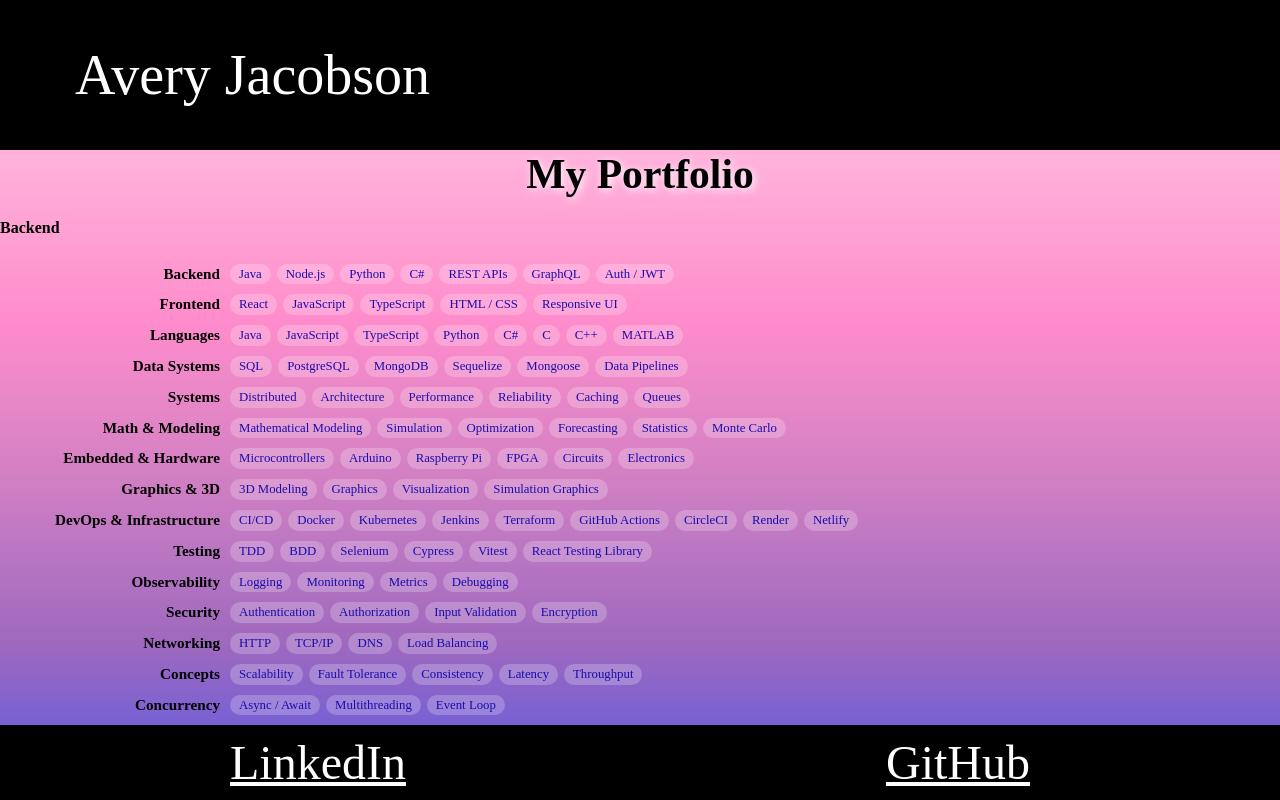
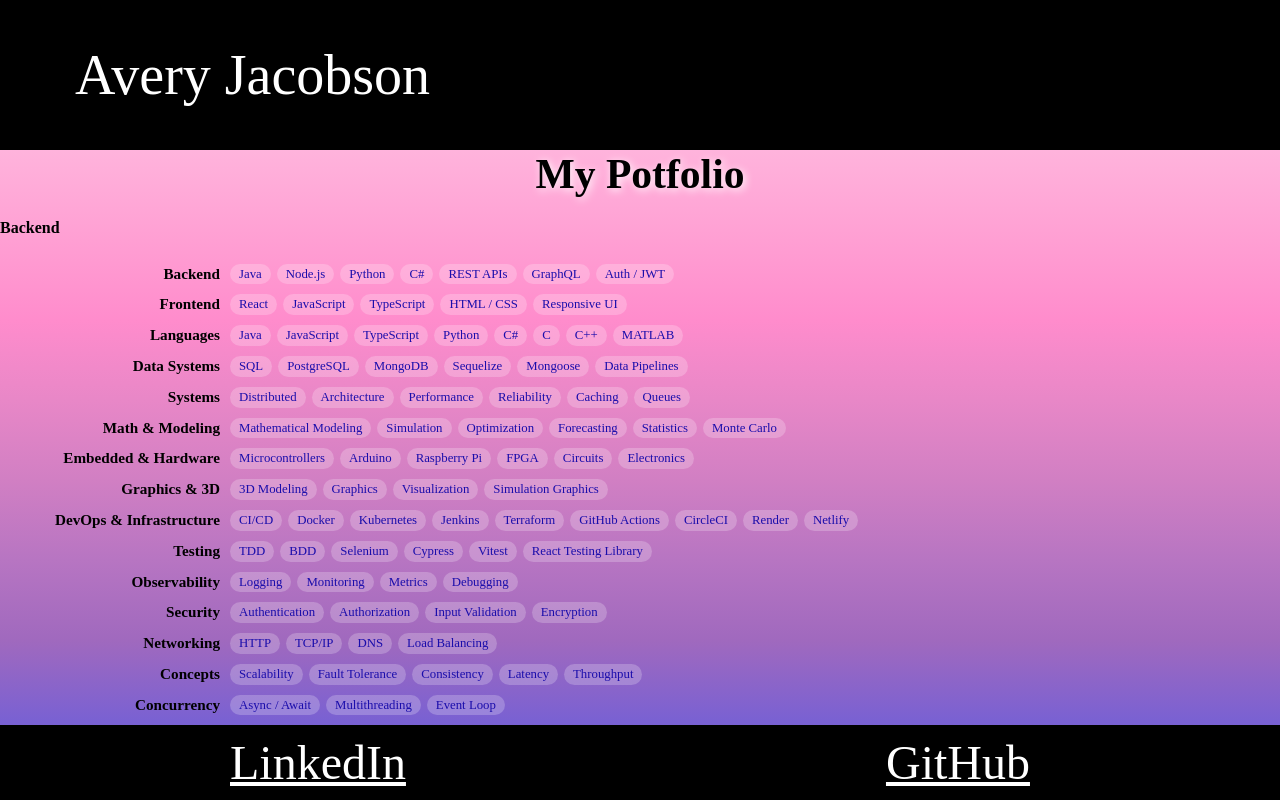
Before and after one commit to TheReal4m4d3u5/fullPortfolio, a React (Vite) app: page /Portfolio in a window 1280 px wide. Shown: the top 800 px of the page. Built offline with nearby package versions, Linux system fonts and the light colour scheme.

Commit message:
update portfolio index

```diff
--- a/src/pages/Portfolio.jsx
+++ b/src/pages/Portfolio.jsx
@@ -724,7 +724,7 @@ const Portfolio = () => {
   return (
     <div className="portfolio-page">
       <section className="portfolio-Wraper1">
-        <h1 className="portfilioHeaderText">My Portfolio</h1>
+        <h1 className="portfilioHeaderText">My Potfolio</h1>
       </section>
 
 
```
